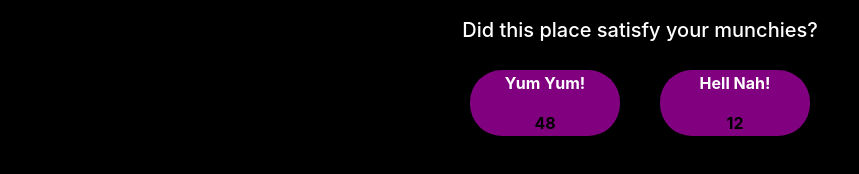
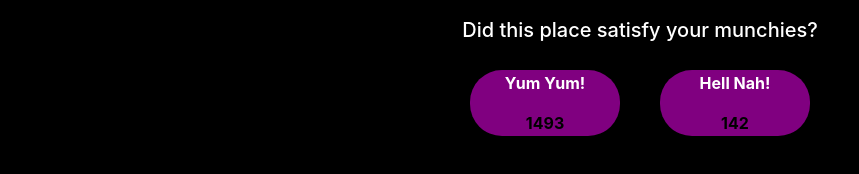
Before and after one commit to Buckley212/NiteFly, a React (Create React App) app: page /each-place/1 in a window 1280 px wide. Shown: the part 378-552 px from the top of the page, without its empty margins (0-859 px from the left). Built offline with nearby package versions, Linux system fonts and the light colour scheme; no server answers; what google-maps-react would draw is missing.

Commit message:
randomized likes and added button functionality

```diff
--- a/src/components/Likes.js
+++ b/src/components/Likes.js
@@ -2,8 +2,8 @@ import React, {useState} from 'react';
 
 
 function Likes() {
-    const likes1 = Math.floor(Math.random() * 100);
-    const likes2 = Math.floor(Math.random() * 100);
+    const likes1 = (Math.floor(Math.random() * 1000)+1000);
+    const likes2 = (Math.floor(Math.random() * 1000)+10);
 
     let [like1, setLike1] = useState(likes1-1);
     let [like2, setLike2] = useState(likes2-1);
@@ -15,10 +15,10 @@ function Likes() {
                 <h5>Did this place satisfy your munchies?</h5>
             </div>
             <div>
-                <button className='likesBtn' onClick={() => like1 < likes1 && like2 < likes2?  setLike1(++like1): setLike1(like1)}>
+                <button className='likesBtn' onClick={() => like1 < likes1+1 && like2 < likes2?  setLike1(++like1): setLike1(like1)}>
                     <p style={{color}}>Yum Yum!</p> {like1}
                 </button>
-                <button className='likesBtn' onClick={() => like2 < likes1 && like1 < likes2 ?  setLike2(++like2): setLike2(like2)}>
+                <button className='likesBtn' onClick={() => like2 < likes2 && like1 < likes1?  setLike2(++like2): setLike2(like2)}>
                     <p style={{color}}>Hell Nah!</p> {like2}
                 </button>
             </div>
```
